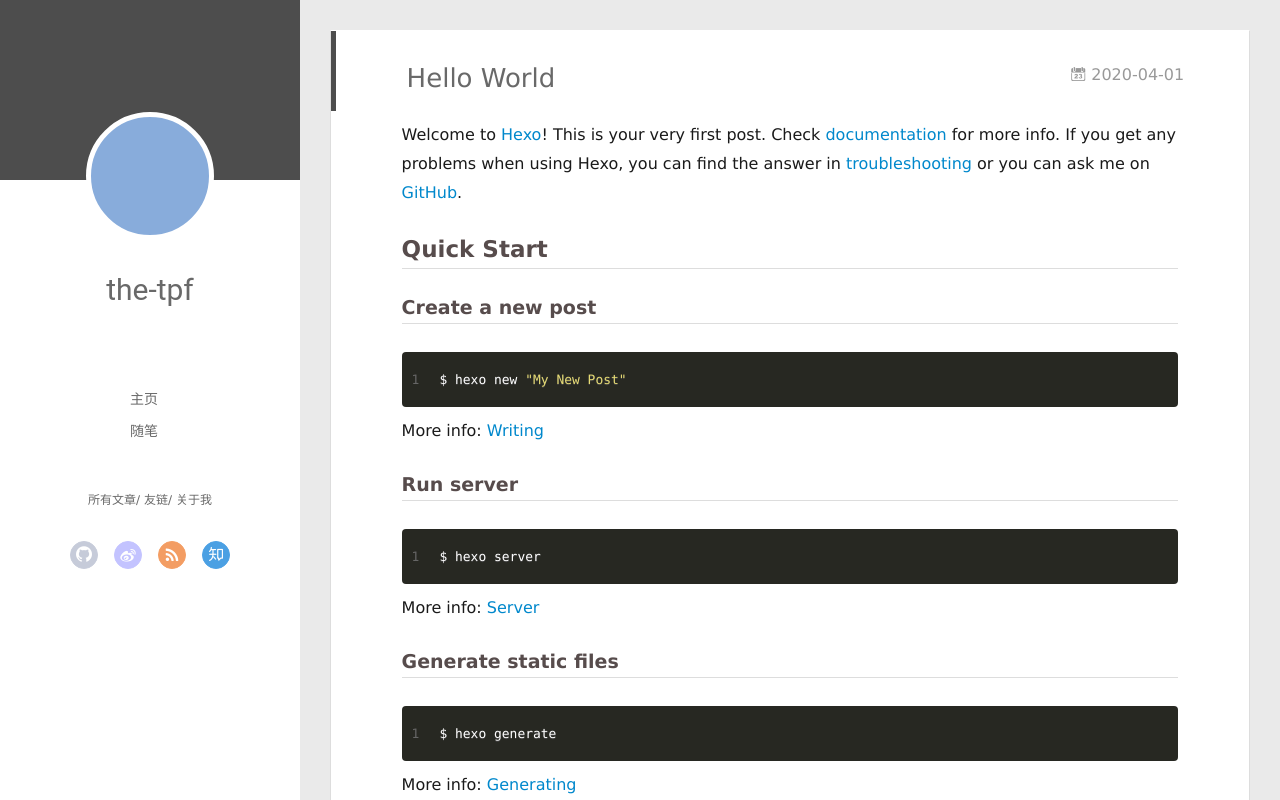
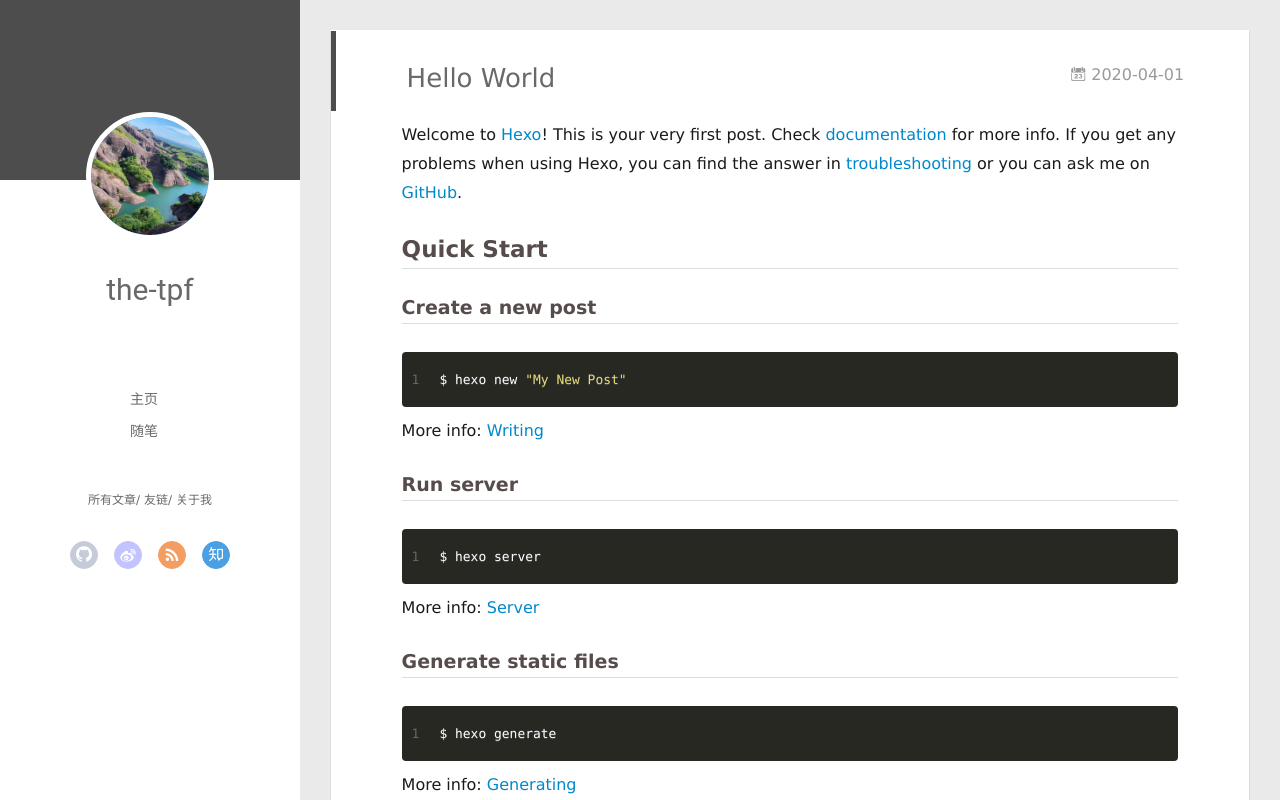
Before and after one commit to the-tpf/the-tpf.github.io, a plain HTML site: page 2020/04/01/hello-world/index.html in a window 1280 px wide. Drawn offline with Linux system fonts and the light colour scheme.

Commit message:
Site updated: 2020-04-02 12:09:13

```diff
--- a/2020/04/01/hello-world/index.html
+++ b/2020/04/01/hello-world/index.html
@@ -23,6 +23,8 @@
     <link rel="alternative" href="/atom.xml" title="Hexo" type="application/atom+xml">
 
 
+    <link rel="icon" href="/assets/img/icon.jpg">
+
   <link rel="stylesheet" type="text/css" href="/./main.0cf68a.css">
   <style type="text/css">
 
@@ -45,7 +47,7 @@
 <div class="intrude-less">
 	<header id="header" class="inner">
 		<a href="/" class="profilepic">
-			<img src="" class="js-avatar">
+			<img src="/assets/img/head.jpg" class="js-avatar">
 		</a>
 		<hgroup>
 		  <h1 class="header-author"><a href="/">the-tpf</a></h1>
@@ -103,7 +105,7 @@
 	<div class="intrude-less">
 		<header id="header" class="inner">
 			<div class="profilepic">
-				<img src="" class="js-avatar">
+				<img src="/assets/img/head.jpg" class="js-avatar">
 			</div>
 			<hgroup>
 			  <h1 class="header-author js-header-author">the-tpf</h1>
```
Also changed, not shown: archives/2020/04/index.html (+4 -2 lines), archives/2020/index.html (+4 -2 lines), archives/index.html (+4 -2 lines), categories/1/2/index.html (+4 -2 lines), categories/1/index.html (+4 -2 lines), index.html (+4 -2 lines), assets/img/head.jpg (renamed from img/touxiang.jpg), assets/img/icon.jpg (renamed from img/icon.jpg).
